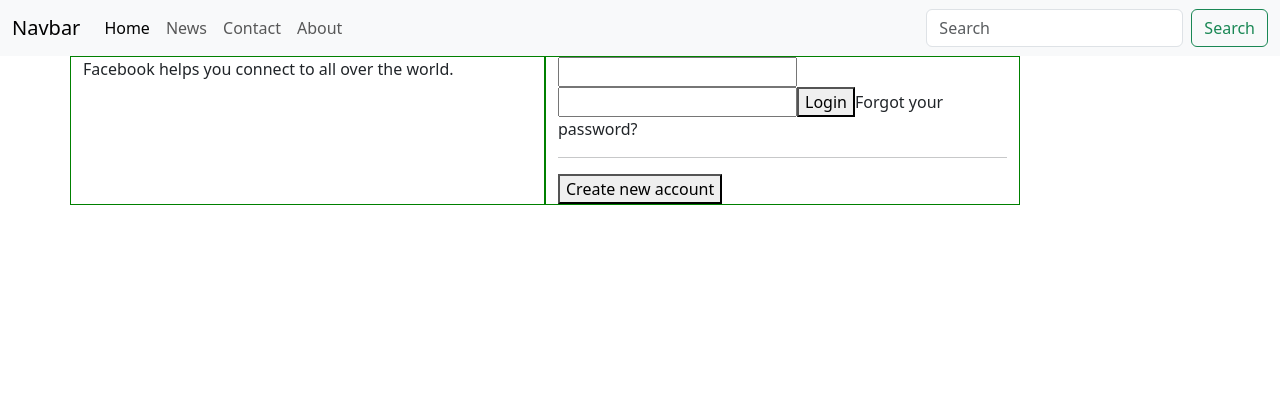
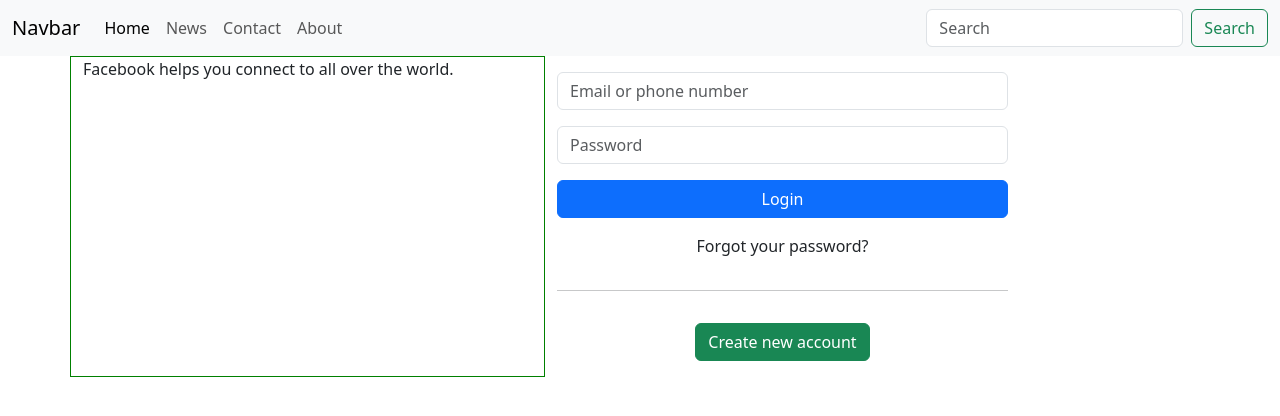
Before and after one commit to minhhuy14/JWT-Frontend, a React (Create React App) app: page /login in a window 1280 px wide. Shown: the top 416 px of the page. Built offline with nearby package versions, Linux system fonts and the light colour scheme.

Commit message:
fix raw login form

```diff
--- a/src/components/Login/Login.js
+++ b/src/components/Login/Login.js
@@ -4,7 +4,7 @@
         <div class="login-container">
             <div className="container">
                 <div className="row">
-                    <div className="content-left red col-md-7 d-none">
+                    <div className="content-left col-md-7 d-none">
                         <div className="brand">
                             Hoi Dan IT
                         </div>
@@ -14,13 +14,16 @@
                             Facebook helps you connect to all over the world.
                         </div>
                     </div>
-                    <div className="content-right col-5 green">
-                        <input type="text"></input>
-                        <input type="password"></input>
-                        <button>Login</button>
-                        <span>Forgot your password?</span>
+                    <div className="content-right col-5 d-flex flex-column gap-3 py-3">
+                        <input type="text" className="form-control" placeholder="Email or phone number"></input>
+                        <input type="password" className="form-control" placeholder="Password"></input>
+                        <button className='btn btn-primary'>Login</button>
+                        <span className='text-center'>Forgot your password?</span>
                         <hr></hr>
-                        <button>Create new account</button>
+                        <div className='text-center'>
+                            <button className='btn btn-success'>Create new account</button>
+
+                        </div>
 
 
                     </div>
--- a/src/components/Login/Login.scss
+++ b/src/components/Login/Login.scss
@@ -1,7 +1,3 @@
-.red {
-    border: 1px red solid;
-}
-
 .green {
     border: 1px green solid;
 }
@@ -9,3 +5,10 @@
 .yellow {
     border: 1px yellow solid;
 }
+
+.login-container {
+    .container-right {
+        border: 1px solid red;
+        border-radius: 10px;
+    }
+}
```
